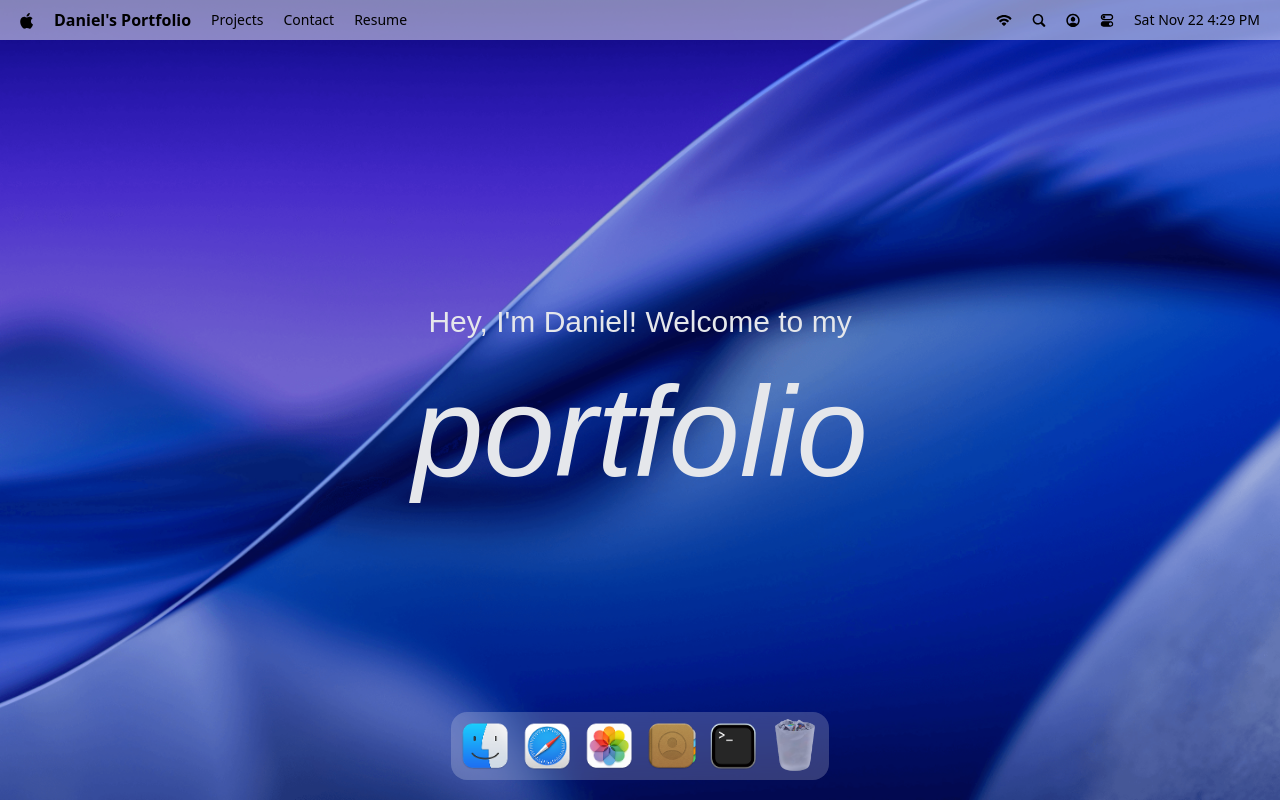
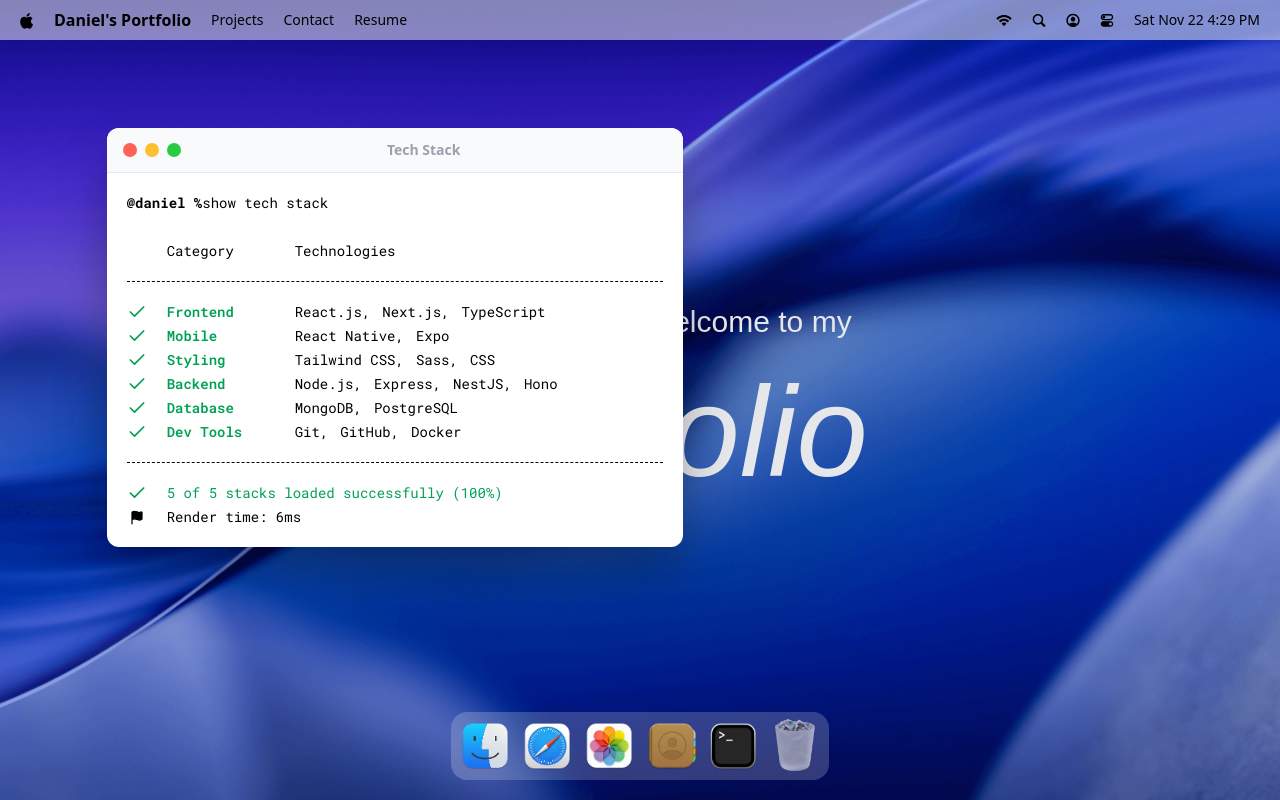
Before and after one commit to Daniel-1017/MacOS-Portfolio, a React (Vite) app: page / in a window 1280 px wide. Both pictures are taken after a click on the button 733 px from the left and 746 px from the top of the page. Built offline with nearby package versions, Linux system fonts and the light colour scheme; a web font is replaced by a local one.

Commit message:
Implement a hoc for managing window states and add the first window - terminal

```diff
--- a/src/App.jsx
+++ b/src/App.jsx
@@ -1,5 +1,10 @@
 import React from 'react'
 import {Dock, Navbar, Welcome} from '#components';
+import {Terminal} from "#windows";
+import gsap from 'gsap';
+
+import {Draggable} from "gsap/Draggable";
+gsap.registerPlugin(Draggable);
 
 const App = () => {
     return (
@@ -7,6 +12,8 @@
             <Navbar />
             <Welcome />
             <Dock />
+
+            <Terminal />
         </main>
     )
 }
--- /dev/null
+++ b/src/components/WindowControls.jsx
@@ -0,0 +1,15 @@
+import React from 'react'
+import useWindowStore from "#store/window.js";
+
+const WindowControls = ({ target }) => {
+    const { closeWindow } = useWindowStore();
+
+    return (
+        <div id="window-controls">
+            <div className="close" onClick={() => closeWindow(target)} />
+            <div className="minimize" />
+            <div className="maximize" />
+        </div>
+    )
+}
+export default WindowControls
--- a/src/components/index.js
+++ b/src/components/index.js
@@ -1,9 +1,11 @@
 import Navbar from "#components/Navbar.jsx";
 import Welcome from "#components/Welcome.jsx";
 import Dock from "#components/Dock.jsx";
+import WindowControls from "#components/WindowControls.jsx";
 
 export {
     Navbar,
     Welcome,
-    Dock
+    Dock,
+    WindowControls
 }
--- /dev/null
+++ b/src/hoc/WindowWrapper.jsx
@@ -0,0 +1,48 @@
+import React, {useLayoutEffect, useRef} from 'react'
+import useWindowStore from "#store/window.js";
+import gsap from "gsap";
+import {useGSAP} from "@gsap/react";
+import {Draggable} from "gsap/Draggable";
+
+const WindowWrapper = (Component, windowKey) => {
+    const Wrapped = props => {
+        const { focusWindow, windows } = useWindowStore();
+        const { isOpen, zIndex } = windows[windowKey];
+        const ref = useRef(null);
+
+        useGSAP(() => {
+            const el = ref.current;
+            if (!el || !isOpen) return;
+
+            el.style.display = 'block';
+
+            gsap.fromTo(el, { scale: 0.8, opacity: 0, y: 40 }, { scale: 1, opacity: 1, y: 0, duration: 0.4, ease: 'power3.out' });
+        }, [isOpen]);
+
+        useGSAP(() => {
+            const el = ref.current;
+            if (!el) return;
+
+            const [instance] = Draggable.create(el, { onPress: () => focusWindow(windowKey) });
+
+            return () => instance.kill();
+        }, []);
+
+        useLayoutEffect(() => {
+            const el = ref.current;
+            if (!el) return;
+            el.style.display = isOpen ? 'block' : 'none';
+        }, [isOpen]);
+
+        return (
+            <section id={windowKey} ref={ref} style={{ zIndex }} className="absolute">
+                <Component  {...props} />
+            </section>
+        );
+    }
+
+    Wrapped.displayName = `WindowWrapper(${Component.displayName || Component.name || 'Component'})`
+
+    return Wrapped;
+}
+export default WindowWrapper
--- /dev/null
+++ b/src/windows/Terminal.jsx
@@ -0,0 +1,59 @@
+import React from 'react'
+import WindowWrapper from "#hoc/WindowWrapper.jsx";
+import {WindowControls} from "#components/index.js";
+import {techStack} from "#constants/index.js";
+import {Check, Flag} from "lucide-react";
+
+const Terminal = () => {
+    return (
+        <>
+            <div id="window-header">
+                <WindowControls target="terminal" />
+                <h2>Tech Stack</h2>
+            </div>
+
+            <div className="techstack">
+                <p>
+                    <span className="font-bold">@daniel %</span>
+                    show tech stack
+                </p>
+
+                <div className="label">
+                    <p className="w-32">Category</p>
+                    <p>Technologies</p>
+                </div>
+
+                <ul className="content">
+                    {techStack.map(({ category, items }) => (
+                        <li key={category} className="flex items-center">
+                            <Check className="check" size={20} />
+                            <h3>{category}</h3>
+                            <ul>
+                                {items.map((item, i) => (
+                                    <li key={i}>
+                                        {item}{i < items.length - 1 ? "," : ""}
+                                    </li>
+                                ))}
+                            </ul>
+                        </li>
+                    ))}
+                </ul>
+
+                <div className="footnote">
+                    <p>
+                        <Check size={20} /> 5 of 5 stacks loaded successfully (100%)
+                    </p>
+
+                    <p className="text-black">
+                        <Flag size={15} fill="black" />
+                        Render time: 6ms
+                    </p>
+                </div>
+            </div>
+        </>
+    )
+}
+
+const TerminalWindow = WindowWrapper(Terminal, 'terminal');
+
+export default TerminalWindow
--- /dev/null
+++ b/src/windows/index.js
@@ -0,0 +1,5 @@
+import Terminal from '#windows/Terminal';
+
+export {
+    Terminal
+}
```
